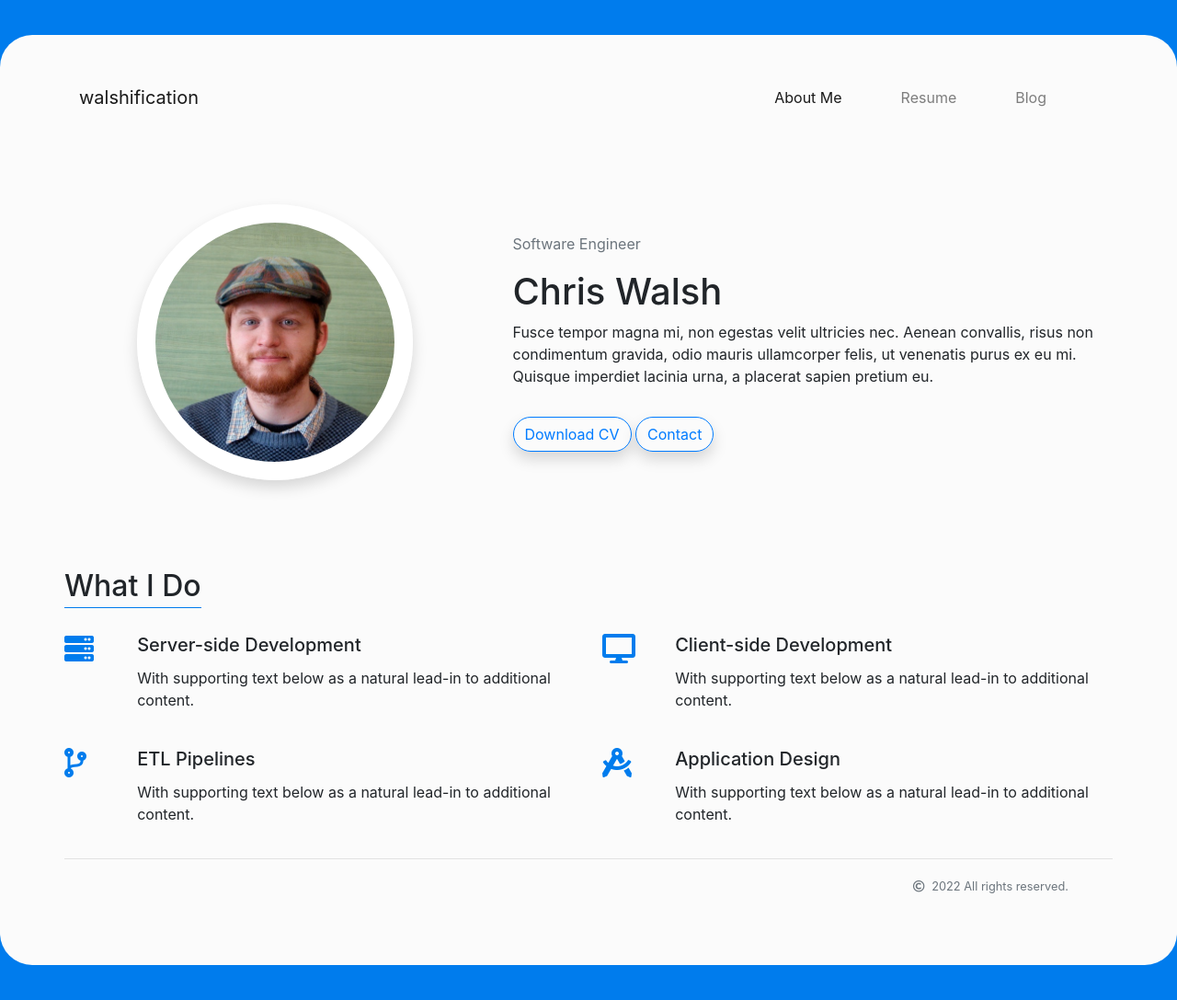
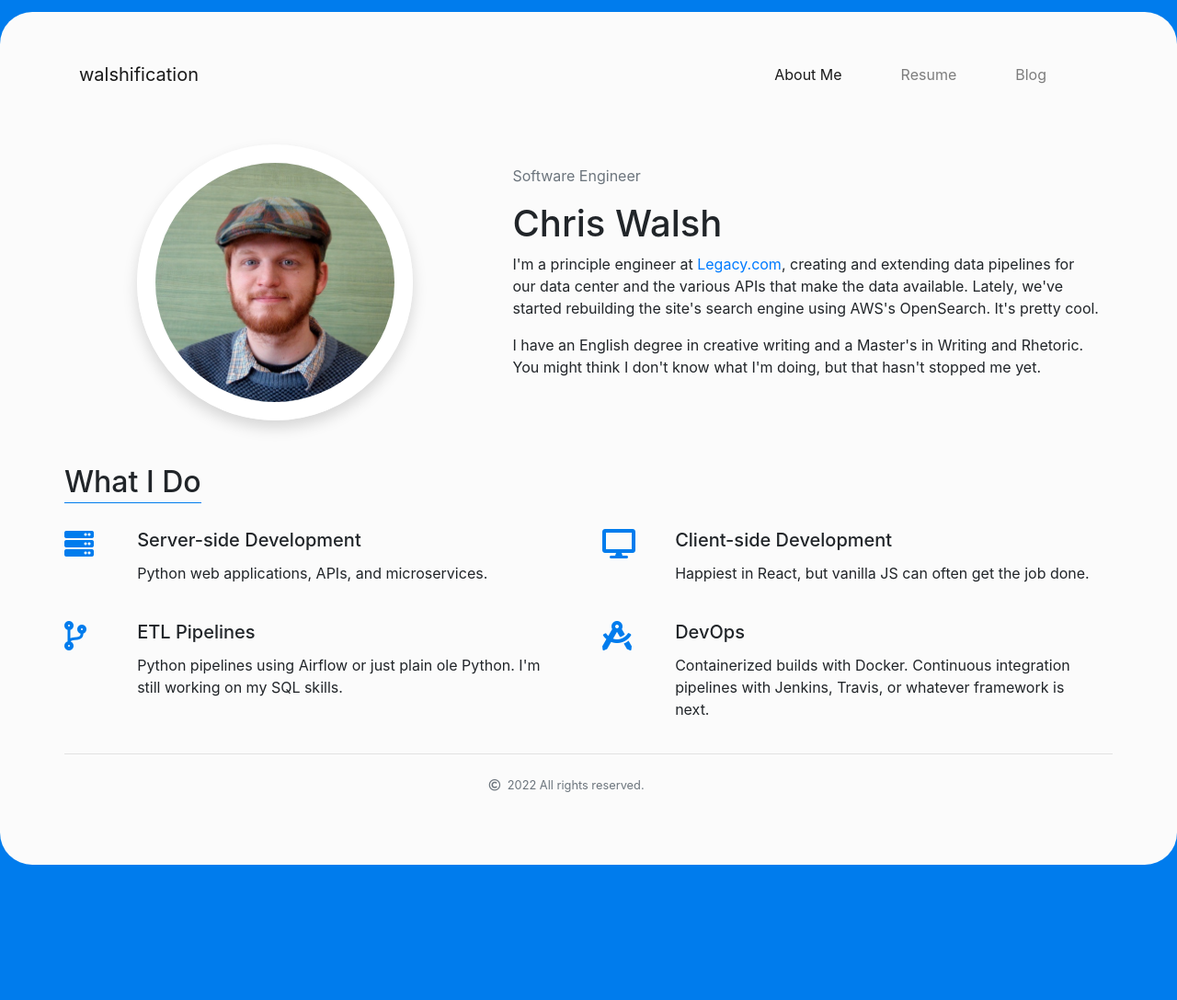
Before and after one commit to walshification/walshification.github.io, a Jekyll site: the page built from index.html, in a window 1280 px wide. Shown: the whole page at 92% size. Built offline with Jekyll 4.4.1, drawn with Linux system fonts in a browser that asks for light colours; nearby versions of some CDN libraries; after the commit the page ends 953 px from its top, so only the background shows below that.

Commit message:
Build out the landing page a bit

```diff
--- a/assets/custom_css/landing.css
+++ b/assets/custom_css/landing.css
@@ -3,7 +3,7 @@ body {
   }
 
   .frame {
-    margin: 3% auto;
+    margin: 1% auto;
     background-color: #FBFBFB;
     border-radius: 35px;
     max-width: 1320px;
@@ -23,7 +23,7 @@ body {
   }
 
   #portrait {
-    background-image: url(/assets/images/profile_square.png);
+    /* background-image: url(/assets/images/profile_square.png); */
     width: 300px;
     height: 300px;
     background-size: contain;
@@ -36,7 +36,7 @@ body {
   .shadow {
     -moz-box-shadow: 0 0 30px 3px #999;
     -webkit-box-shadow: 0 0 30px 3px #999;
-  }
+  }d
 
   .btn {
     border-radius: 25px;
--- a/index.html
+++ b/index.html
@@ -36,7 +36,7 @@ title: walshification
     <body>
         <div class="frame">
             <header class="header">
-                <nav class="navbar navbar-expand-lg navbar-light w-100 pb-5">
+                <nav class="navbar navbar-expand-lg navbar-light">
                     <a class="navbar-brand" href="#">walshification</a>
                     <button
                         class="navbar-toggler"
@@ -68,23 +68,32 @@ title: walshification
                 </nav>
             </header>
             <main>
-                <div class="row d-flex mt-5 mb-5">
-                    <div class="col-xs-12 col-sm-12">
-                        <div class="row align-items-center">
-                            <div class="col-sm-12 col-md-5 col-lg-5">
-                                <div>
-                                    <div id="portrait" class="shadow"></div>
-                                </div>
+                <div class="row align-items-center d-flex">
+                    <!-- <div class="row">
+                        <div class="row"> -->
+                            <div class="col-12 col-md-5 col-lg-5 d-flex justify-content-center pt-5">
+                                <!-- <div> -->
+                                    <img src="/assets/images/profile_square.png" id="portrait" class="shadow" />
+                                <!-- </div> -->
                             </div>
-                            <div class="col-sm-12 col-md-7 col-lg-7">
+                            <div class="col-12 col-md-7 col-lg-7 d-flex justify-content-center pt-5">
                                 <div>
                                     <p class="text-muted">Software Engineer</p>
                                     <h1 class="mt-1">Chris Walsh</h1>
-                                    <div id="blurb" class="col pl-0">
-                                        Fusce tempor magna mi, non egestas velit ultricies nec. Aenean convallis, risus non condimentum gravida, odio mauris ullamcorper felis, ut venenatis purus ex eu mi. Quisque imperdiet lacinia urna, a placerat sapien pretium eu.
+                                    <div id="blurb" class="col-12 pl-0">
+                                        <p>
+                                            I'm a principle engineer at <a href="legacy.com">Legacy.com</a>, creating and extending
+                                            data pipelines for our data center and the various APIs that make the data available.
+                                            Lately, we've started rebuilding the site's search engine using AWS's OpenSearch.
+                                            It's pretty cool.
+                                        </p>
+                                        <p>
+                                            I have an English degree in creative writing and a Master's in Writing and Rhetoric.
+                                            You might think I don't know what I'm doing, but that hasn't stopped me yet.
+                                        </p>
                                     </div>
                                     <div class="mt-4">
-                                        <button
+                                        <!-- <button
                                             type="button"
                                             class="btn btn-outline-primary mt-2 shadow"
                                         >
@@ -95,15 +104,15 @@ title: walshification
                                             class="btn btn-outline-primary mt-2 shadow"
                                         >
                                             Contact
-                                        </button>
+                                        </button> -->
                                     </div>
                                 </div>
                             </div>
-                        </div>
-                    </div>
+                        <!-- </div>
+                    </div> -->
                 </div>
                 <div class="row">
-                    <div class="col mt-5">
+                    <div class="col-12 mt-5">
                         <h2>What I Do</h2>
                     </div>
                 </div>
@@ -118,7 +127,7 @@ title: walshification
                                     <div class="col-10 pl-0">
                                         <h5 class="card-title">Server-side Development</h5>
                                         <p class="card-text">
-                                            With supporting text below as a natural lead-in to additional content.
+                                            Python web applications, APIs, and microservices.
                                         </p>
                                     </div>
                                 </div>
@@ -135,7 +144,7 @@ title: walshification
                                     <div class="col-10 pl-0">
                                         <h5 class="card-title">Client-side Development</h5>
                                         <p class="card-text">
-                                            With supporting text below as a natural lead-in to additional content.
+                                            Happiest in React, but vanilla JS can often get the job done.
                                         </p>
                                     </div>
                                 </div>
@@ -152,7 +161,8 @@ title: walshification
                                     <div class="col-10 pl-0">
                                         <h5 class="card-title">ETL Pipelines</h5>
                                         <p class="card-text">
-                                            With supporting text below as a natural lead-in to additional content.
+                                            Python pipelines using Airflow or just plain ole Python.
+                                            I'm still working on my SQL skills.
                                         </p>
                                     </div>
                                 </div>
@@ -167,9 +177,10 @@ title: walshification
                                         <p><i class="fas fa-drafting-compass fa-2x skill-icons"></i></p>
                                     </div>
                                     <div class="col-10 pl-0">
-                                        <h5 class="card-title">Application Design</h5>
+                                        <h5 class="card-title">DevOps</h5>
                                         <p class="card-text">
-                                            With supporting text below as a natural lead-in to additional content.
+                                            Containerized builds with Docker. Continuous integration pipelines with Jenkins,
+                                            Travis, or whatever framework is next.
                                         </p>
                                     </div>
                                 </div>
@@ -179,9 +190,9 @@ title: walshification
                 </div><!-- What I Do -->
             </main>
             <hr />
-            <footer>
+            <footer class="d-flex justify-content-center">
                 <div class="social-media-links"></div>
-                <div class="copyrights d-flex align-items-end flex-column pt-1 pr-5 pb-3">
+                <div class="copyrights align-items-end flex-column pt-1 pr-5 pb-3">
                     <small class="text-muted">
                         <i class="far fa-copyright pr-1"></i>
                         2022 All rights reserved.
```
Also changed, not shown: 1 other file.
